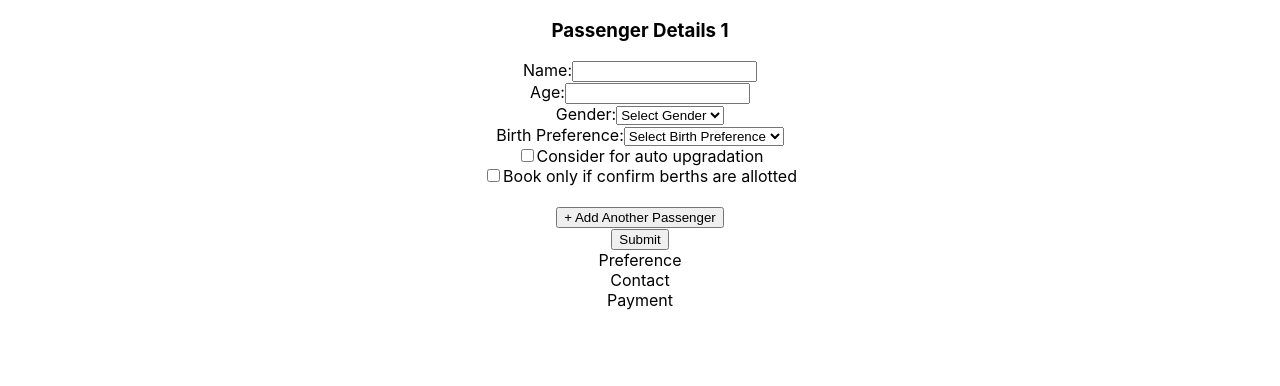
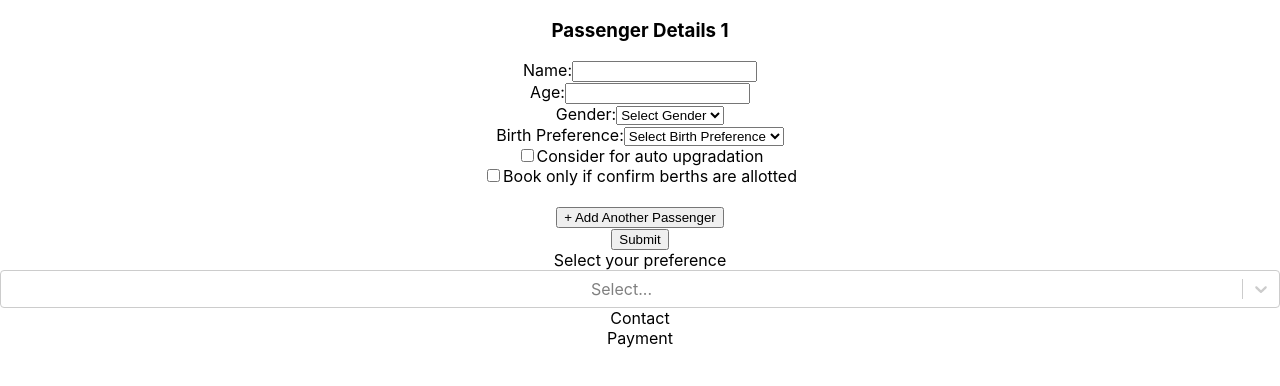
Before and after one commit to dangolfecho/cs353_railways, a React (Create React App) app in the folder client/: page /reserve in a window 1280 px wide. Shown: the top 386 px of the page. Built offline with nearby package versions, Linux system fonts and the light colour scheme; no server answers.

Commit message:
Wrote preference component

```diff
--- a/client/src/components/Preference.js
+++ b/client/src/components/Preference.js
@@ -1,9 +1,30 @@
-import React from 'react';
+import axios from 'axios';
+import React, {useState} from 'react';
+import {useSelector} from "react-redux";
+import {selectTrain} from "../features/userSlice";
+import Select from "react-select";
 
 const Preference = () => {
+    const train_no = useSelector(selectTrain);
+    const [preference, setPreference] = useState("");
+    const [data, setData] = useState([]);
+    axios.get("http://localhost:8000/preferences", {params: {id:train_no}}).then(function (result){
+        var temp = [];
+        for(var i=0;i<result.data.length;i++){
+            temp.push({"value": result.data[i]['berth'], "label": result.data[i]['berth']});
+        }
+        setData(temp);
+    }).catch(function(error){
+        console.log(error);
+    });
     return (
         <div>
-           Preference
+            <label for="preference">Select your preference</label>
+            <Select name='preference' id='preference'
+                defaultValue={preference}
+                onChange={setPreference}
+                options={data}
+            />
         </div>
     );
 }
--- a/client/src/features/userSlice.js
+++ b/client/src/features/userSlice.js
@@ -7,7 +7,9 @@ export const userSlice = createSlice({
         pnr:null,
         selectedTo:null,
         selectedFrom:null,
-        date:null
+        date:null,
+        train_no:null,
+        sdate:null,
     },
     reducers:{
         login: (state, action) => {
@@ -27,11 +29,17 @@ export const userSlice = createSlice({
         },
         setDate: (state, action) => {
             state.date = action.payload;
+        },
+        setTrain: (state, action) => {
+            state.train_no = action.payload;
+        },
+        setSDate: (state, action) => {
+            state.sdate = action.payload;
         }
     }
 });
 
-export const {login, logout, setpnr, setTo, setFrom, setDate} = userSlice.actions;
+export const {login, logout, setpnr, setTo, setFrom, setDate, setTrain, setSDate} = userSlice.actions;
 
 export const selectUser = (state) => state.user.user;
 
@@ -40,5 +48,7 @@ export const selectPnr = (state) => state.user.pnr;
 export const selectTo = (state) => state.user.selectedTo;
 export const selectFrom = (state) => state.user.selectedFrom;
 export const selectDate = (state) => state.user.date;
+export const selectTrain = (state) => state.user.train_no;
+export const selectSDate = (state) => state.user.sdate;
 
 export default userSlice.reducer;
```
